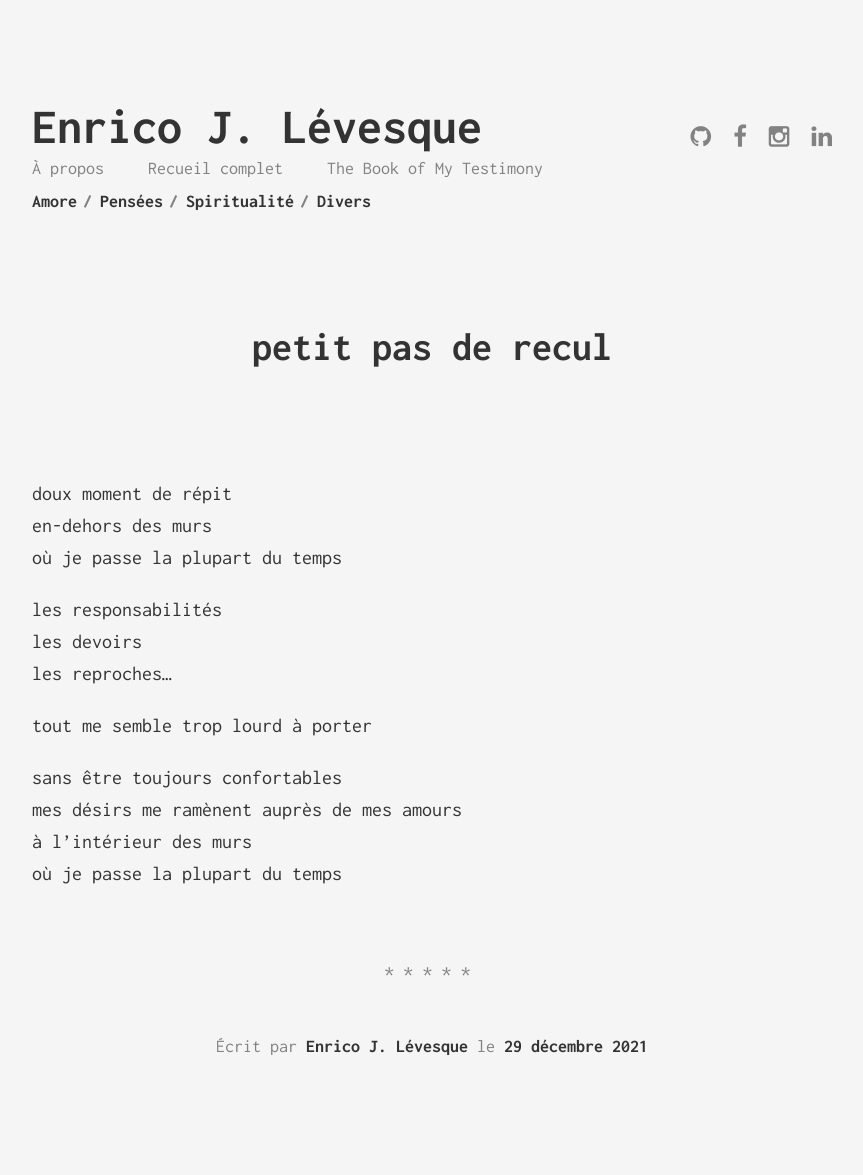
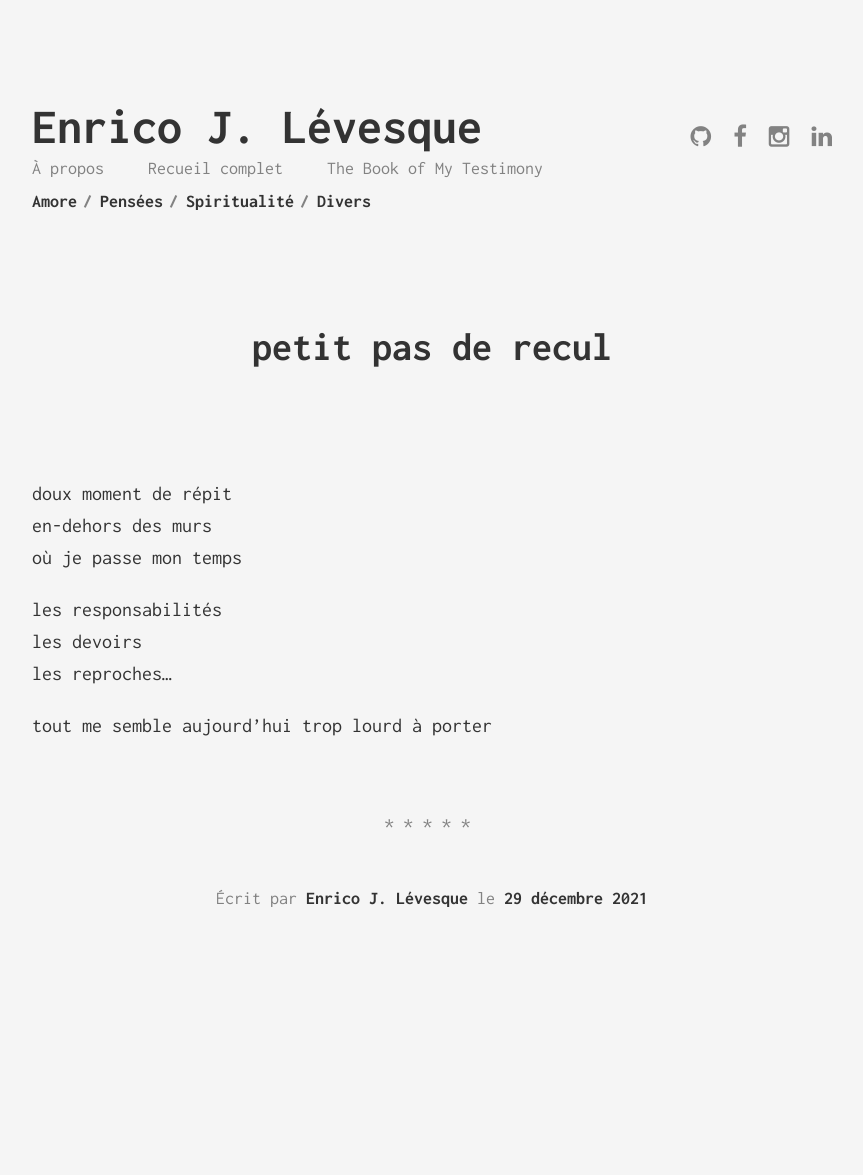
Before and after one commit to enricoJL/enricojl.github.io, a Jekyll site: the page built from _posts/2021-12-29-pas-de-recul.md, in a window 1280 px wide. Shown: the whole page, without its empty margins (208-1071 px from the left). Built offline with Jekyll 4.4.1, drawn with Linux system fonts in a browser that asks for light colours; after the commit the page ends 1027 px from its top, so only the background shows below that.

Commit message:
correctifs

```diff
--- a/_posts/2021-12-29-pas-de-recul.md
+++ b/_posts/2021-12-29-pas-de-recul.md
@@ -7,15 +7,10 @@ categories: "pensees"
 
 doux moment de répit
 en-dehors des murs
-où je passe la plupart du temps
+où je passe mon temps
 
 les responsabilités
 les devoirs
 les reproches...
 
-tout me semble trop lourd à porter
-
-sans être toujours confortables
-mes désirs me ramènent auprès de mes amours
-à l'intérieur des murs
-où je passe la plupart du temps
+tout me semble aujourd'hui trop lourd à porter
```
Also changed, not shown: _posts/2020-08-20-loiseau-delicat.md (+3 -4 lines).
